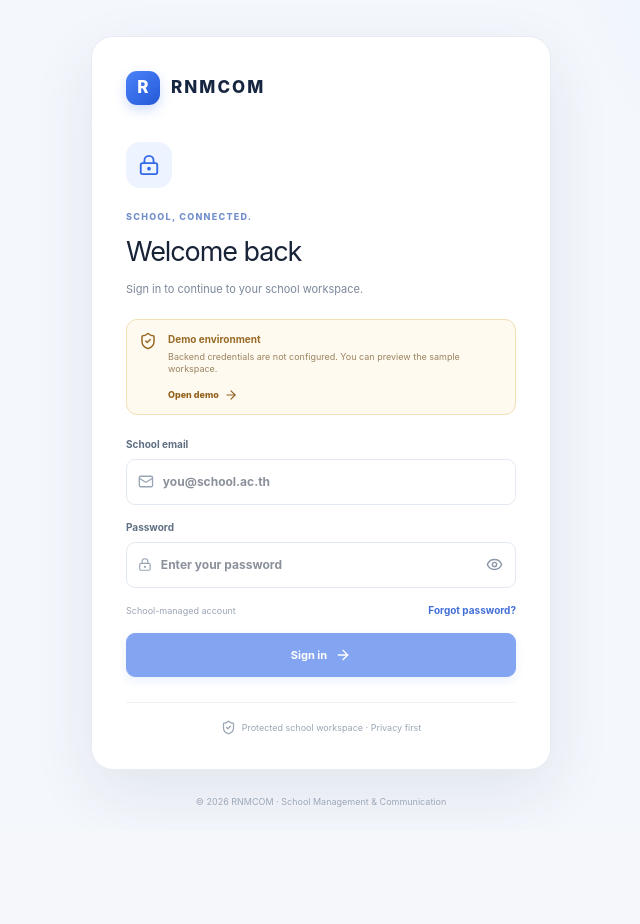
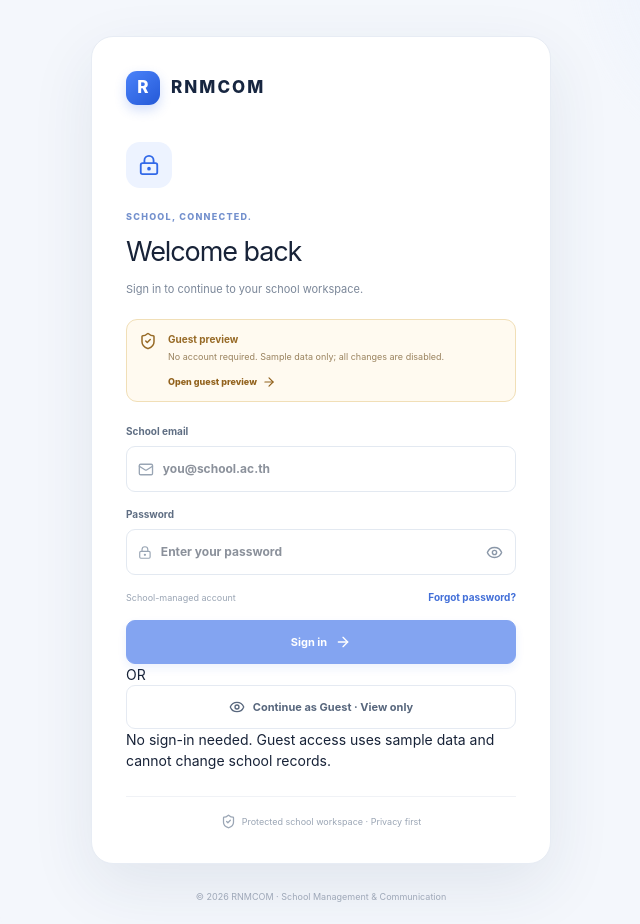
Before and after one commit to Velox-Lap/RNMCOM, a Next.js app: page /login in a window 1280 px wide. Shown: the whole page, without its empty margins (319-959 px from the left). Before the commit the page ends 830 px from the top, so only its background shows below. Built offline with nearby package versions, Linux system fonts and the light colour scheme; no server answers.

Commit message:
Add guest preview entry to login

```diff
--- a/app/login/page.tsx
+++ b/app/login/page.tsx
@@ -76,8 +76,8 @@ export default function LoginPage() {
         {demoMode && (
           <div className="demo-callout">
             <ShieldCheck size={18} />
-            <div><strong>Demo environment</strong><span>Backend credentials are not configured. You can preview the sample workspace.</span></div>
-            <Link href="/dashboard">Open demo <ArrowRight size={14} /></Link>
+            <div><strong>Guest preview</strong><span>No account required. Sample data only; all changes are disabled.</span></div>
+            <Link href="/guest">Open guest preview <ArrowRight size={14} /></Link>
           </div>
         )}
 
@@ -103,6 +103,15 @@ export default function LoginPage() {
             {busy ? "Please wait…" : resetMode ? "Send recovery link" : "Sign in"} <ArrowRight size={16} />
           </button>
         </form>
+        {!resetMode && (
+          <div className="guest-access">
+            <div className="guest-access-divider"><span>OR</span></div>
+            <Link href="/guest" className="secondary-button full-button guest-access-button">
+              <Eye size={16} /> Continue as Guest · View only
+            </Link>
+            <p className="guest-access-note">No sign-in needed. Guest access uses sample data and cannot change school records.</p>
+          </div>
+        )}
         {resetMode && <button type="button" className="text-button back-to-login" onClick={() => { setResetMode(false); setError(""); setMessage(""); }}>Back to sign in</button>}
         <div className="auth-footer"><ShieldCheck size={15} /> Protected school workspace · Privacy first</div>
       </section>
```
